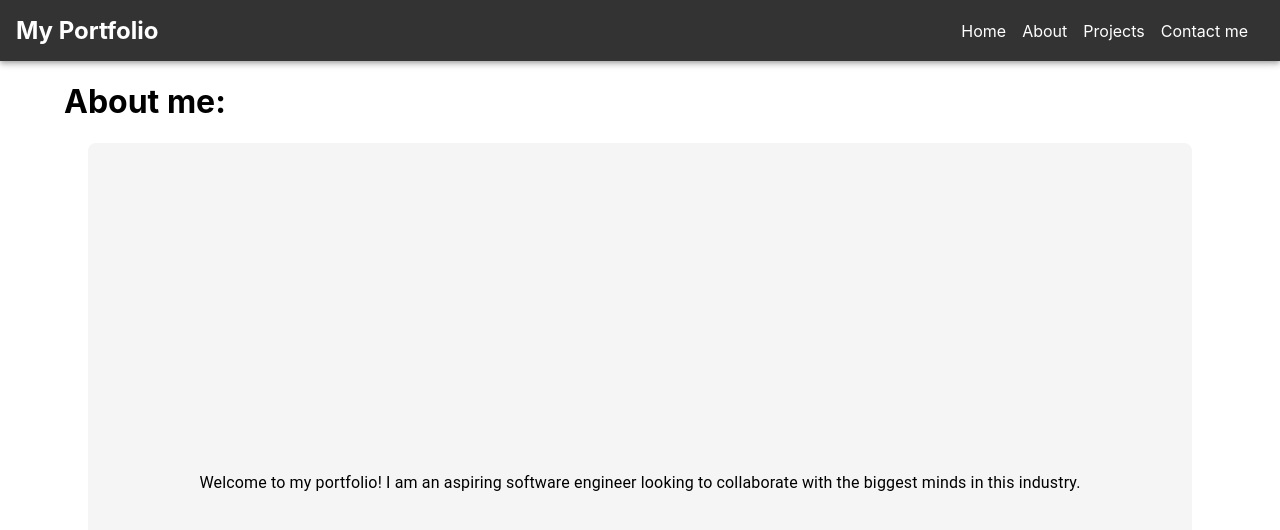
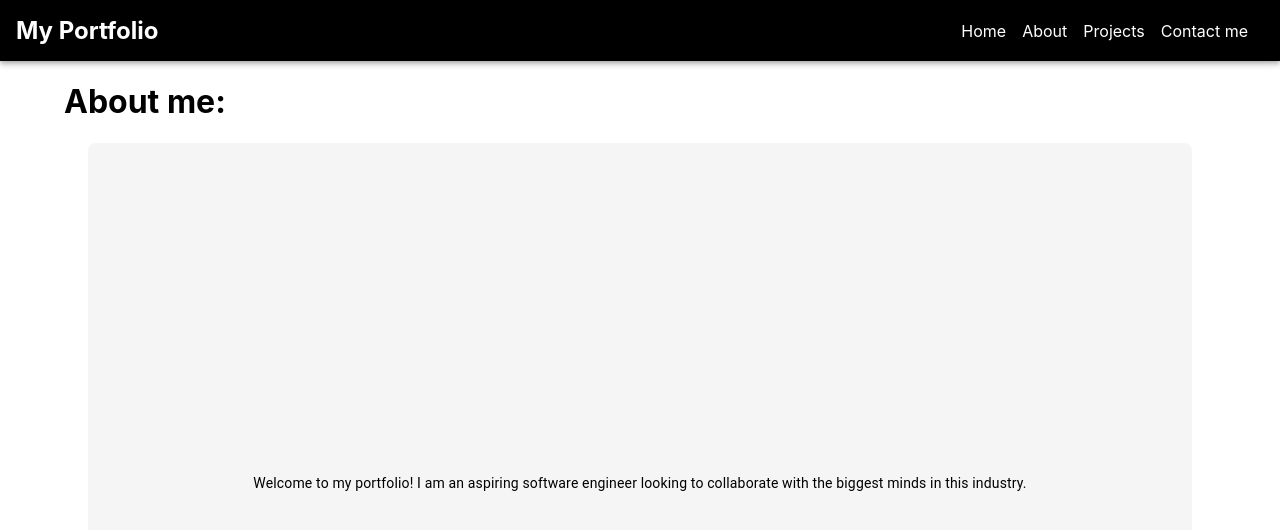
Before and after one commit to LaserCrafter/lasercrafter.github.io, a React (Create React App) app: page /about in a window 1280 px wide. Shown: the top 530 px of the page. Built offline with nearby package versions, Linux system fonts and the light colour scheme.

Commit message:
Creating about page and working on styling

```diff
--- a/src/App.css
+++ b/src/App.css
@@ -40,6 +40,7 @@
   margin-top: 20px;
 }
 
+
 .social-media-container .MuiIconButton-root {
   margin: 0 10px;
 }
--- a/src/App.js
+++ b/src/App.js
@@ -9,7 +9,6 @@ import Contact from './pages/Contact';
 import Projects from './pages/Projects';
 import Navbar from './navbar.js';
 import About from './pages/About';
-import Fab from './components/fab.js';
 
 function Main() {
   return (
@@ -17,7 +16,7 @@ function Main() {
     <Container>
       <Box className="large-container">
         <Typography variant="h2" gutterBottom>
-          Hello, I'm Elvis Bui.
+          Hello, I'm Elvis Bui!
         </Typography>
         <Typography variant="body1" gutterBottom>
           Welcome to my portfolio! I am an aspiring software engineer looking to collaborate with the biggest minds in this industry.
@@ -40,7 +39,6 @@ function App() {
           <Route path="/" element={<Main />} />
           <Route path="/contact" element={<Contact />} />
           <Route path="/projects" element={<Projects />} />
-          <Route path="/fab" element={<Fab/>} />
           <Route path="/about" element={<About/>}/>
         </Routes>
       </Container>
@@ -48,10 +46,4 @@ function App() {
   );
 }
 
-function button(){
-  return(
-    <Fab/>
-  );
-}
-
 export default App;
--- a/src/Navbar.css
+++ b/src/Navbar.css
@@ -2,7 +2,7 @@
   display: flex;
   justify-content: space-between;
   align-items: center;
-  background-color: #333;
+  background-color: #000000;
   color: #fff;
   padding: 1rem;
 }
--- a/src/pages/About.js
+++ b/src/pages/About.js
@@ -8,7 +8,7 @@ function About() {
   <h1>About me:</h1>
   <Container>
     <Box className="large-container">
-        <Typography variant="body1">
+        <Typography variant="body2">
         Welcome to my portfolio! I am an aspiring software engineer looking to collaborate with the biggest minds in this industry.
         </Typography>
       </Box>
--- a/src/pages/Contact.js
+++ b/src/pages/Contact.js
@@ -3,7 +3,7 @@ import React from 'react';
 function Contact() {
   return (
     <div>
-  <h1>Contacts Page</h1>
+  <h1>Contact Me</h1>
   <section></section>
     </div>
 
```
